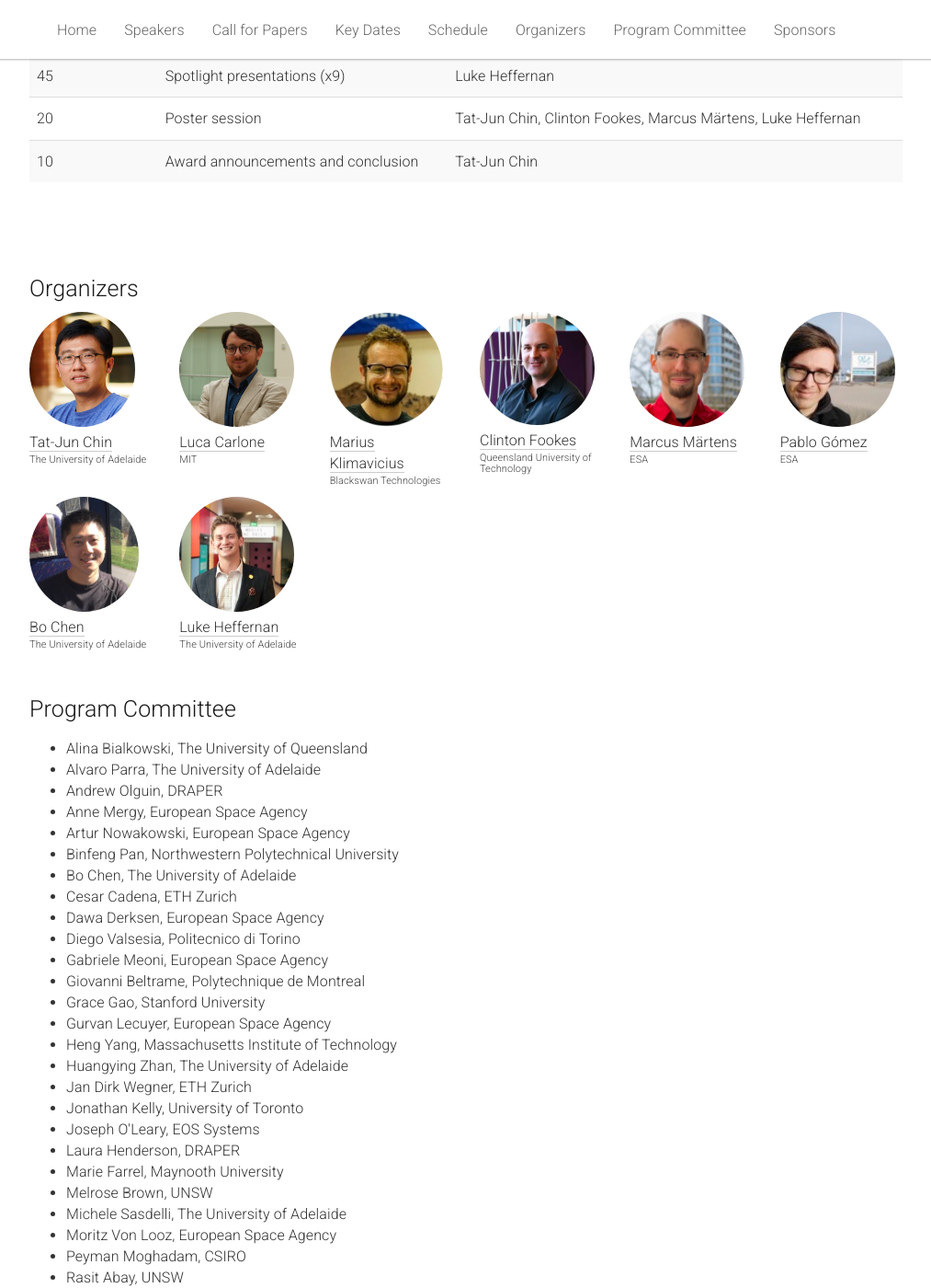
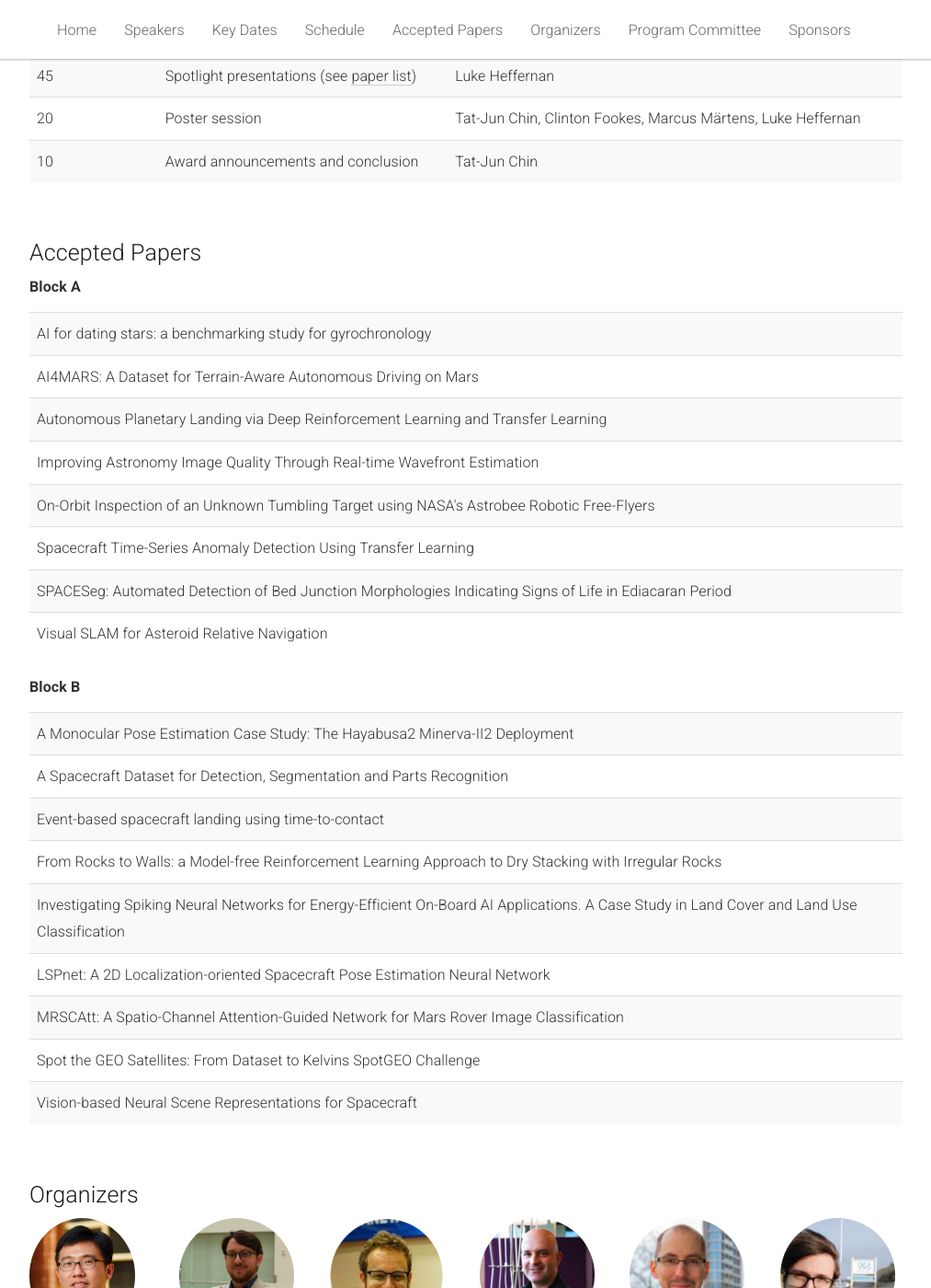
Before and after one commit to AIforSpace/2024, a Jekyll site: the page built from _pages/home.md, in a window 1280 px wide and 1400 px high, scrolled down 4638 px. Shown: the whole window at 92% size, without its empty margins (133-1146 px from the left). Built offline with Jekyll 4.4.1, drawn with Linux system fonts in a browser that asks for light colours; some of the changed text lies outside the part shown.

Commit message:
add schedule

```diff
--- a/_includes/header.html
+++ b/_includes/header.html
@@ -15,9 +15,9 @@
       <ul class="nav navbar-nav">
         <li><a href="#home">Home</a></li>
         <li><a href="#speakers">Speakers</a></li>
-        <li><a href="#cfp">Call for Papers</a></li>
         <li><a href="#dates">Key Dates</a></li>
         <li><a href="#schedule">Schedule</a></li>
+        <li><a href="#papers">Accepted Papers</a></li>
         <li><a href="#organizers">Organizers</a></li>
         <li><a href="#PCs">Program Committee</a></li>
         <li><a href="#sponsors">Sponsors</a></li>
--- a/_pages/home.md
+++ b/_pages/home.md
@@ -281,7 +281,7 @@ acknowledgements: ""
         </tr>
         <tr>
           <td>40</td>
-          <td>Spotlight presentations (x8)</td>
+          <td>Spotlight presentations (see <a href="#papers">paper list</a>)</td>
           <td>Pablo Gómez</td>
         </tr>
         <tr>
@@ -331,7 +331,7 @@ acknowledgements: ""
         </tr>
         <tr>
           <td>45</td>
-          <td>Spotlight presentations (x9)</td>
+          <td>Spotlight presentations (see <a href="#papers">paper list</a>)</td>
           <td>Luke Heffernan</td>
         </tr>
         <tr>
@@ -348,6 +348,79 @@ acknowledgements: ""
     </table>
   </div>
 </div><br>
+
+
+<div class="row" id="papers">
+  <div class="col-xs-12">
+    <h2>Accepted Papers</h2>
+    <p>
+      <b>Block A</b>
+    </p>
+    <table class="table table-striped">
+      <tbody>
+        <tr>
+          <td>AI for dating stars: a benchmarking study for gyrochronology</td>
+        </tr>
+        <tr>
+          <td>AI4MARS: A Dataset for Terrain-Aware Autonomous Driving on Mars</td>
+        </tr>
+        <tr>
+          <td>Autonomous Planetary Landing via Deep Reinforcement Learning and Transfer Learning</td>
+        </tr>
+        <tr>
+          <td>Improving Astronomy Image Quality Through Real-time Wavefront Estimation</td>
+        </tr>
+        <tr>
+          <td>On-Orbit Inspection of an Unknown Tumbling Target using NASA's Astrobee Robotic Free-Flyers</td>
+        </tr>
+        <tr>
+          <td>Spacecraft Time-Series Anomaly Detection Using Transfer Learning</td>
+        </tr>
+        <tr>
+          <td>SPACESeg: Automated Detection of Bed Junction Morphologies Indicating Signs of Life in Ediacaran Period</td>
+        </tr>
+        <tr>
+          <td>Visual SLAM for Asteroid Relative Navigation</td>
+        </tr>
+      </tbody>
+    </table>
+    <p>
+      <b>Block B</b>
+    </p>
+    <table class="table table-striped">
+      <tbody>
+        <tr>
+          <td>A Monocular Pose Estimation Case Study: The Hayabusa2 Minerva-II2 Deployment</td>
+        </tr>
+        <tr>
+          <td>A Spacecraft Dataset for Detection, Segmentation and Parts Recognition</td>
+        </tr>
+        <tr>
+          <td>Event-based spacecraft landing using time-to-contact</td>
+        </tr>
+        <tr>
+          <td>From Rocks to Walls: a Model-free Reinforcement Learning Approach to Dry Stacking with Irregular Rocks</td>
+        </tr>
+        <tr>
+          <td>Investigating Spiking Neural Networks for Energy-Efficient On-Board AI Applications. A Case Study in Land Cover and Land Use Classification</td>
+        </tr>
+        <tr>
+          <td>LSPnet: A 2D Localization-oriented Spacecraft Pose Estimation Neural Network</td>
+        </tr>
+        <tr>
+          <td>MRSCAtt: A Spatio-Channel Attention-Guided Network for Mars Rover Image Classification</td>
+        </tr>
+        <tr>
+          <td>Spot the GEO Satellites: From Dataset to Kelvins SpotGEO Challenge</td>
+        </tr>
+        <tr>
+          <td>Vision-based Neural Scene Representations for Spacecraft</td>
+        </tr>
+      </tbody>
+    </table>
+  </div>
+</div>
+
 
 
 <br>
```
Also changed, not shown: static/img/people/luke.jpg, 2 other files.
